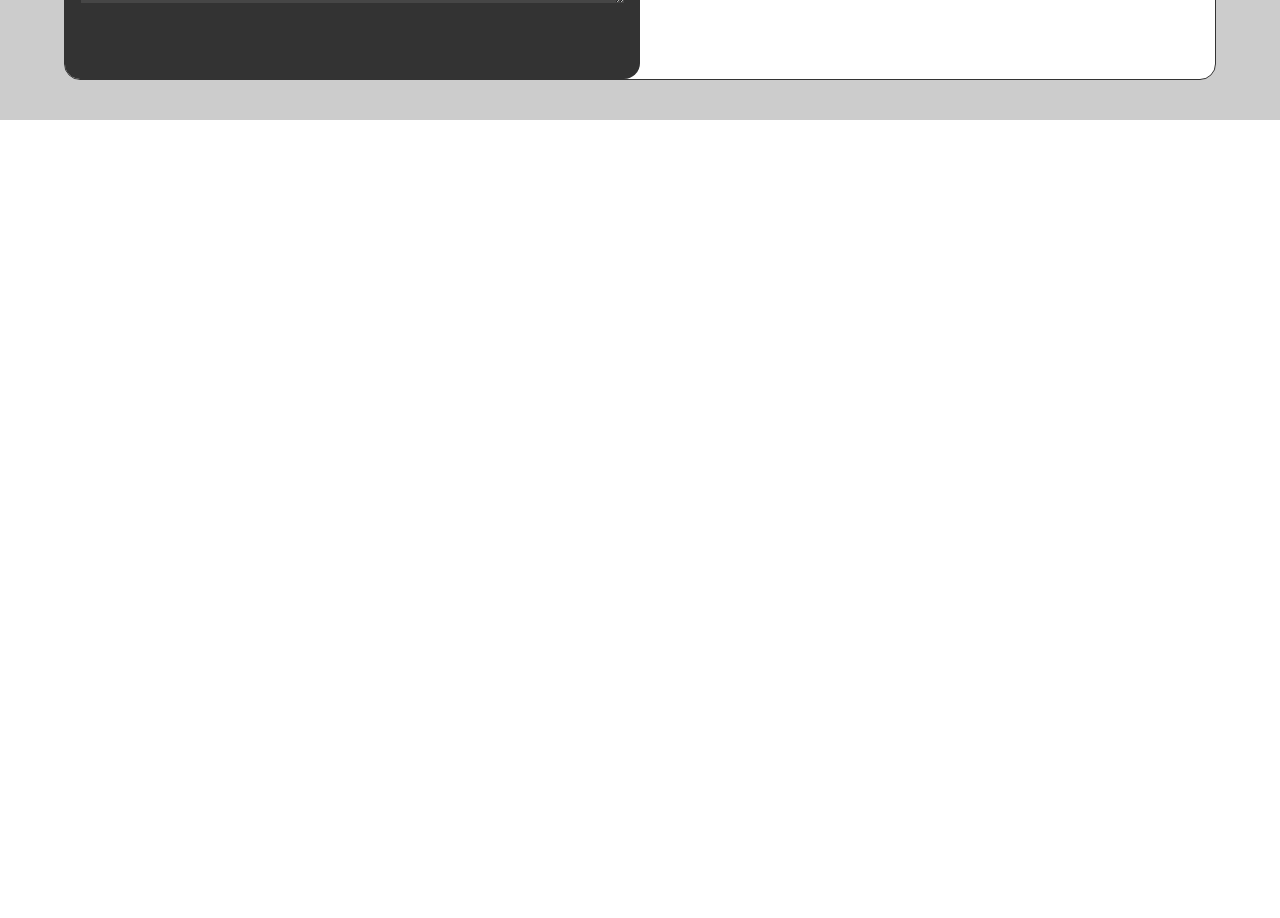
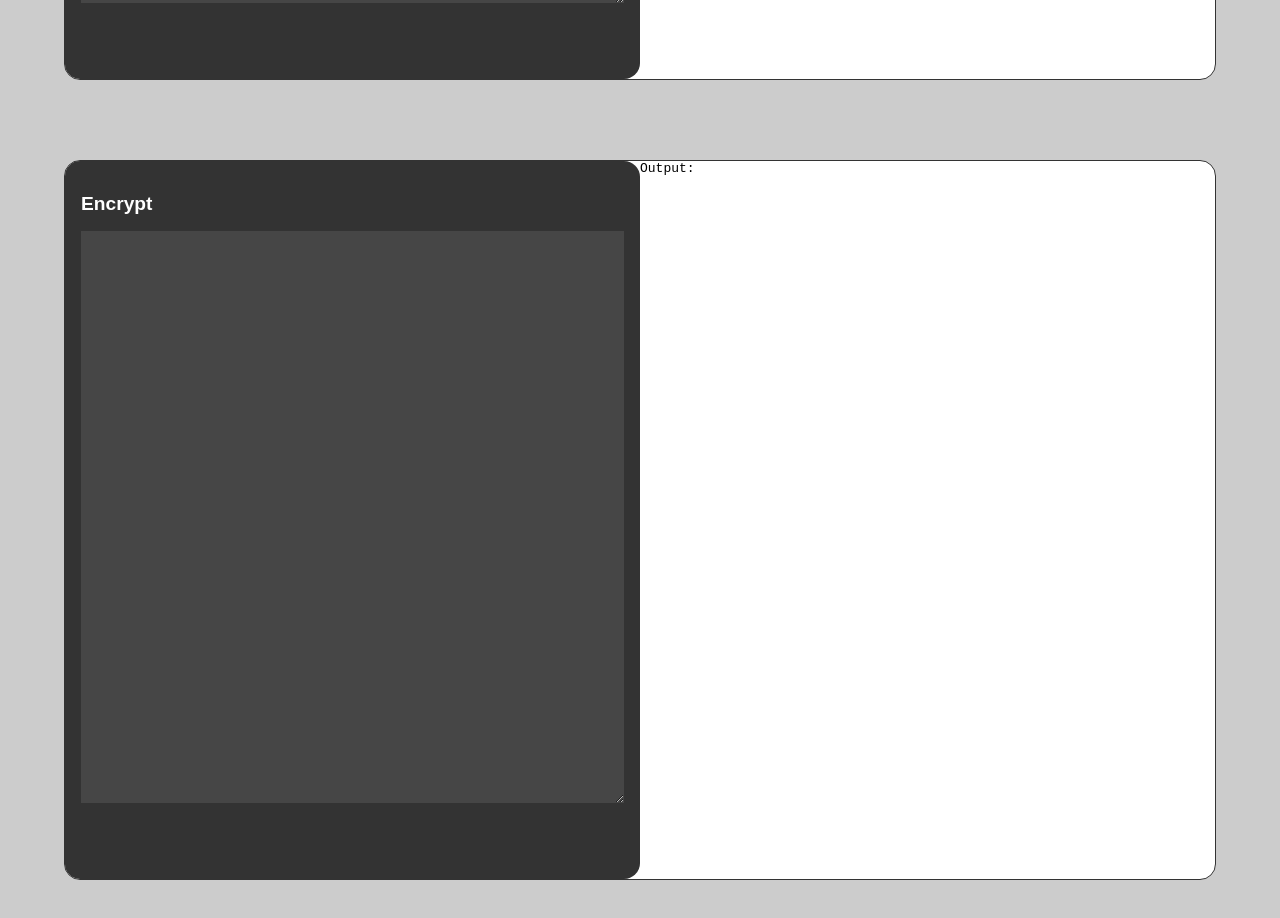
Before and after one commit to JCharls1/Encrypts-project, a React (Vite) app in the folder CodeEdit/: page / in a window 1280 px wide. Shown: the part 680-1598 px from the top of the page. Before the commit the page ends 800 px from the top, so only its background shows below. Built offline with nearby package versions, Linux system fonts and the light colour scheme.

Commit message:
editor update (temporary)

```diff
--- a/CodeEdit/src/Editor.jsx
+++ b/CodeEdit/src/Editor.jsx
@@ -1,14 +1,20 @@
 import { useState } from 'react'
 import './Editor.css'
 import Encrypt from './Encrypt'
+import Decrypt from './Decrypt'
 
 function Editor(){
-    const [txt, setTxt] = useState("");
+    const [DecryptTxt, setDecryptTxt] = useState("");
+    const [EncryptTxt, setEncryptTxt] = useState("");
     const text = "Test Result";
-    let a = "sad"
+    let test = "test cosmmit"
 
-    const handleChange = (event) =>{
-        setTxt(event.target.value);
+    const handleChangeDecrypt = (event) =>{
+        setDecryptTxt(event.target.value);
+    }
+
+    const handleChangeEncrypt = (event) =>{
+        setEncryptTxt(event.target.value);
     }
 
     return(
@@ -17,11 +23,28 @@ function Editor(){
                 <div className="code-editor">
                     <div className="code">
                         <div className="html-code">
-                            <h1>Encrypt</h1>
-                            <textarea onChange={handleChange} value={txt}></textarea>
+                            <h1>Decrypt</h1>
+                            <textarea onChange={handleChangeDecrypt} value={DecryptTxt}></textarea>
                         </div>
                     </div>
-                    <pre id="result"><Encrypt text={txt} /></pre>
+                    <pre id="result">
+                        {/* <Encrypt text={txt} />  */}
+                        <Decrypt text={DecryptTxt} />
+                    </pre>
+                </div>
+            </div>
+            <div className="body">
+                <div className="code-editor">
+                    <div className="code">
+                        <div className="html-code">
+                            <h1>Encrypt</h1>
+                            <textarea onChange={handleChangeEncrypt} value={EncryptTxt}></textarea>
+                        </div>
+                    </div>
+                    <pre id="result">
+                        <Encrypt text={EncryptTxt} />
+                        {/* <Decrypt text={txt} />  */}
+                    </pre>
                 </div>
             </div>
         </>
```
